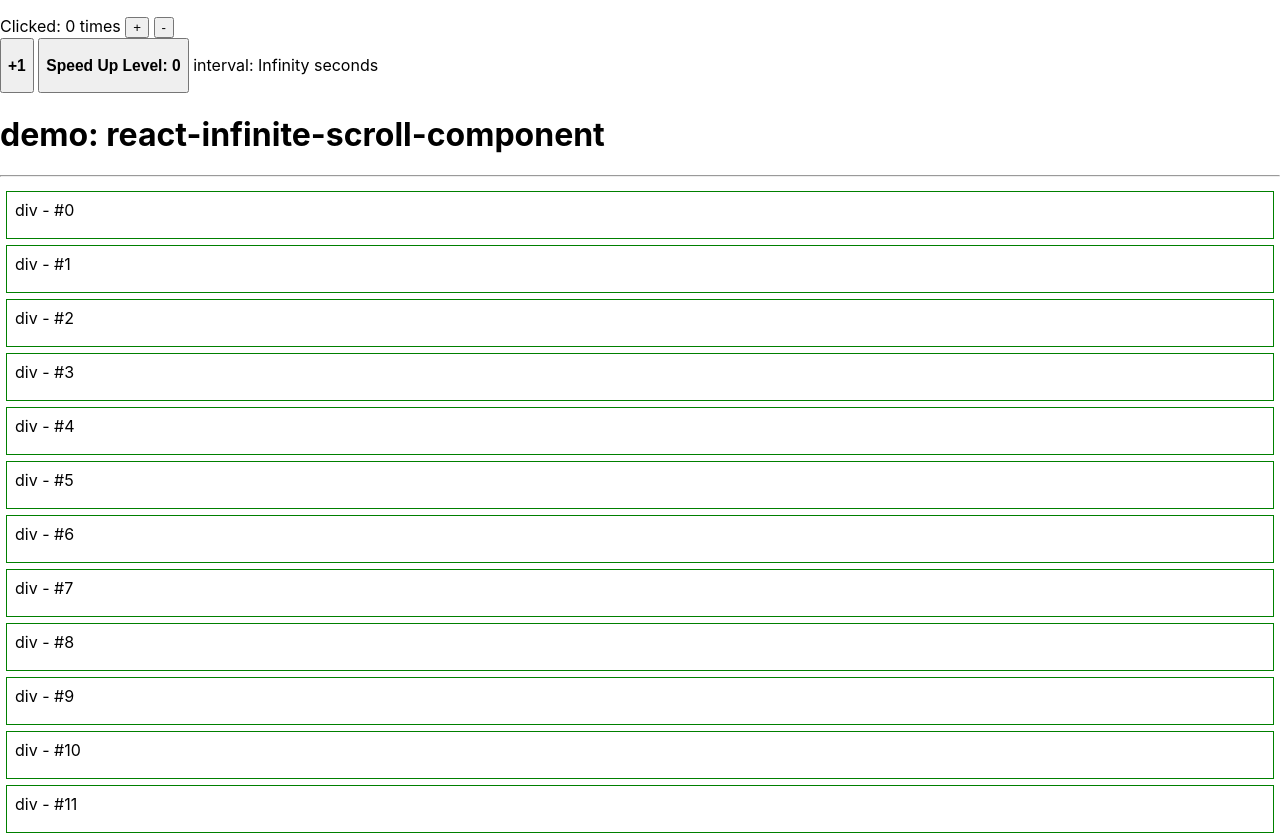
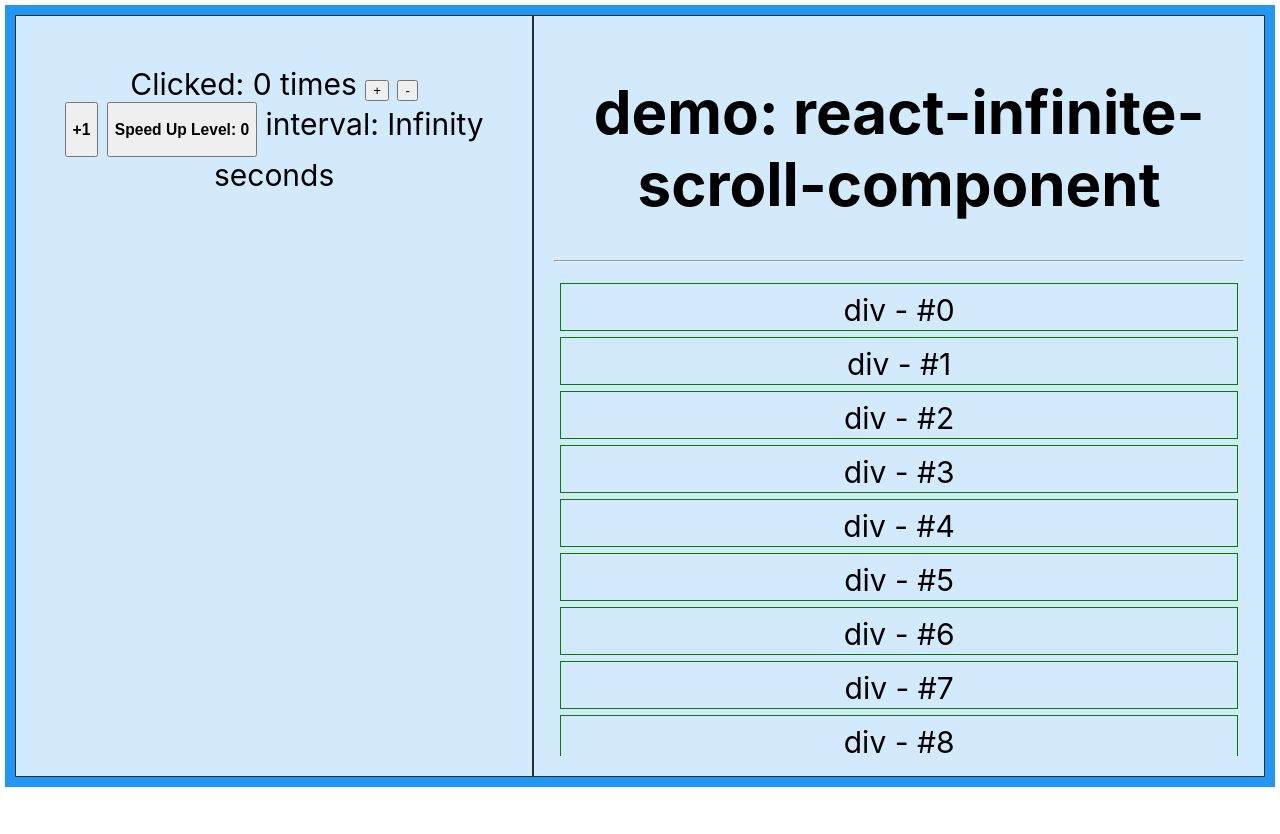
Before and after one commit to bdavs/clicker, a React (Create React App) app: page / in a window 1280 px wide. Shown: the top 834 px of the page. After the commit the page ends 800 px from the top, so only its background shows below. Built offline with nearby package versions, Linux system fonts and the light colour scheme.

Commit message:
put scrolly in div

```diff
--- a/src/Scrolly.js
+++ b/src/Scrolly.js
@@ -17,10 +17,9 @@ class Scrolly extends React.Component {
     // a fake async api call like which sends
     // 20 more records in 1.5 secs
 
-      this.setState({
-        items: this.state.items.concat(Array.from({ length: 20 }))
-      });
-
+    this.setState({
+      items: this.state.items.concat(Array.from({ length: 20 }))
+    });
   };
 
   render() {
@@ -33,6 +32,14 @@ class Scrolly extends React.Component {
           next={this.fetchMoreData}
           hasMore={true}
           loader={<h4>Loading...</h4>}
+          scrollableTarget={"scrolly"}
+          // height={300}
+          // initialScrollY={10}
+          endMessage={
+            <p style={{ textAlign: "center" }}>
+              <b>Yay! You have seen it all</b>
+            </p>
+          }
         >
           {this.state.items.map((i, index) => (
             <div style={style} key={index}>
@@ -45,4 +52,4 @@ class Scrolly extends React.Component {
   }
 }
 
-export default Scrolly
+export default Scrolly;
--- a/src/index.css
+++ b/src/index.css
@@ -1,5 +1,5 @@
 body {
-  margin: 0;
+  margin: 5px;
   font-family: -apple-system, BlinkMacSystemFont, 'Segoe UI', 'Roboto', 'Oxygen',
     'Ubuntu', 'Cantarell', 'Fira Sans', 'Droid Sans', 'Helvetica Neue',
     sans-serif;
@@ -7,7 +7,27 @@ body {
   -moz-osx-font-smoothing: grayscale;
 }
 
+.scrolly {
+  overflow-y: auto;
+  height: 90vh;
+}
+
 code {
   font-family: source-code-pro, Menlo, Monaco, Consolas, 'Courier New',
     monospace;
 }
+
+.grid-container {
+  display: inline-grid;
+  grid-template-columns: auto auto auto;
+  background-color: #2196F3;
+  padding: 10px;
+}
+
+.grid-item {
+  background-color: rgba(255, 255, 255, 0.8);
+  border: 1px solid rgba(0, 0, 0, 0.8);
+  padding: 20px;
+  font-size: 30px;
+  text-align: center;
+}
--- a/src/index.js
+++ b/src/index.js
@@ -16,10 +16,17 @@ const store = createStore(counter);
 
 const render = () =>
   ReactDOM.render(
-
     <Provider store={store}>
-      <Counter/>
-      <Scrolly/>
+      <div class="grid-container">
+        <div class="grid-item">
+          <Counter />
+        </div>
+        <div class="grid-item">
+          <div id="scrolly" className="scrolly">
+            <Scrolly />
+          </div>
+        </div>
+      </div>
     </Provider>,
     document.getElementById("root")
   );
```
